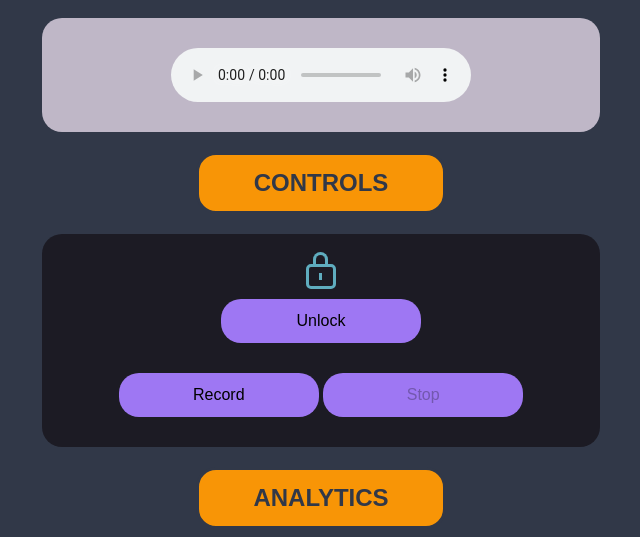
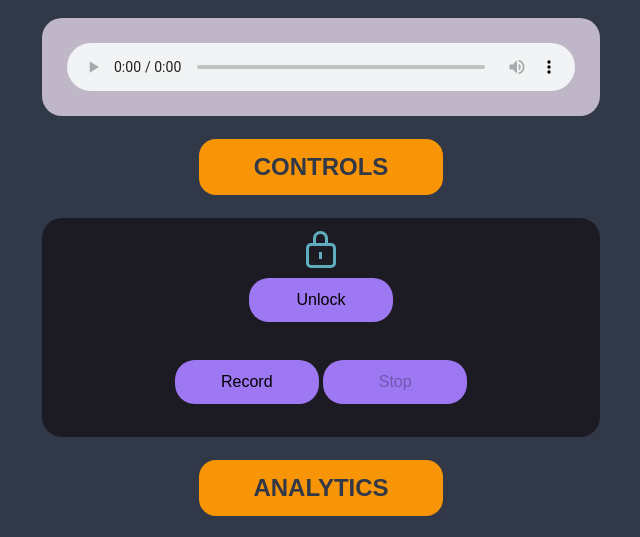
Before and after one commit to Kaiqi-Liang/CITS5506-Project, a Flask app: page / in a window 1280 px wide. Shown: the part 459-996 px from the top of the page, without its empty margins (319-959 px from the left). Run offline with Flask 2, Linux system fonts and the light colour scheme; grey boxes are pictures that could not be loaded.

Commit message:
Improved UI scaling

```diff
--- a/static/index.js
+++ b/static/index.js
@@ -75,6 +75,7 @@ const deleteClip = () => {
 
 // Record button
 record.onclick = () => {
+	record.toggleAttribute('disabled');
 	navigator.mediaDevices
 	.getUserMedia({ audio: true, video: false })
 	.then((stream) => {
@@ -82,7 +83,6 @@ record.onclick = () => {
 		const mediaRecorder = new MediaRecorder(stream);
 		record.innerText += 'ing...';
 		stop.toggleAttribute('disabled');
-		record.toggleAttribute('disabled');
 		deleteClip();
 		mediaRecorder.start();
 
@@ -145,5 +145,6 @@ record.onclick = () => {
 	})
 	.catch((err) => {
 		alert(err);
+		record.toggleAttribute('disabled');
 	});
 };
--- a/static/style.css
+++ b/static/style.css
@@ -18,6 +18,7 @@ html, body {
 section {
 	max-width: 50%;
 	margin: auto;
+	min-width: 15em;
 }
 
 .title {
@@ -49,7 +50,7 @@ section {
 	flex-direction: column;
 	align-items: center;
 	border-radius: 20px;
-	padding: 30px 30px;
+	padding: 25px 25px;
 }
 
 .controls {
@@ -62,7 +63,8 @@ button {
 	background: var(--lightPurple);
 	padding: 10px 20px;
 	width: 10vw;
-	min-width: 200px;
+	min-width: 9em;
+	margin-bottom: 8px;
 }
 
 button:hover:not([disabled]) {
@@ -153,3 +155,29 @@ button:hover:not([disabled]) {
 .lock[disabled] {
 	cursor: auto;
 }
+
+/* Audio */
+audio {
+	width: 100%;
+	height: 3em;
+}
+
+/* Header */
+header > img {
+	max-width: 50%;
+	min-width: 15em;
+}
+
+/* Medium screens */
+@media only screen and (min-width: 500px) and (max-width: 900px) {
+	section {
+		max-width: 70%;
+	}
+}
+
+/* Small screens */
+@media only screen and (max-width: 500px) {
+	section {
+		max-width: 90%;
+	}
+}
```
